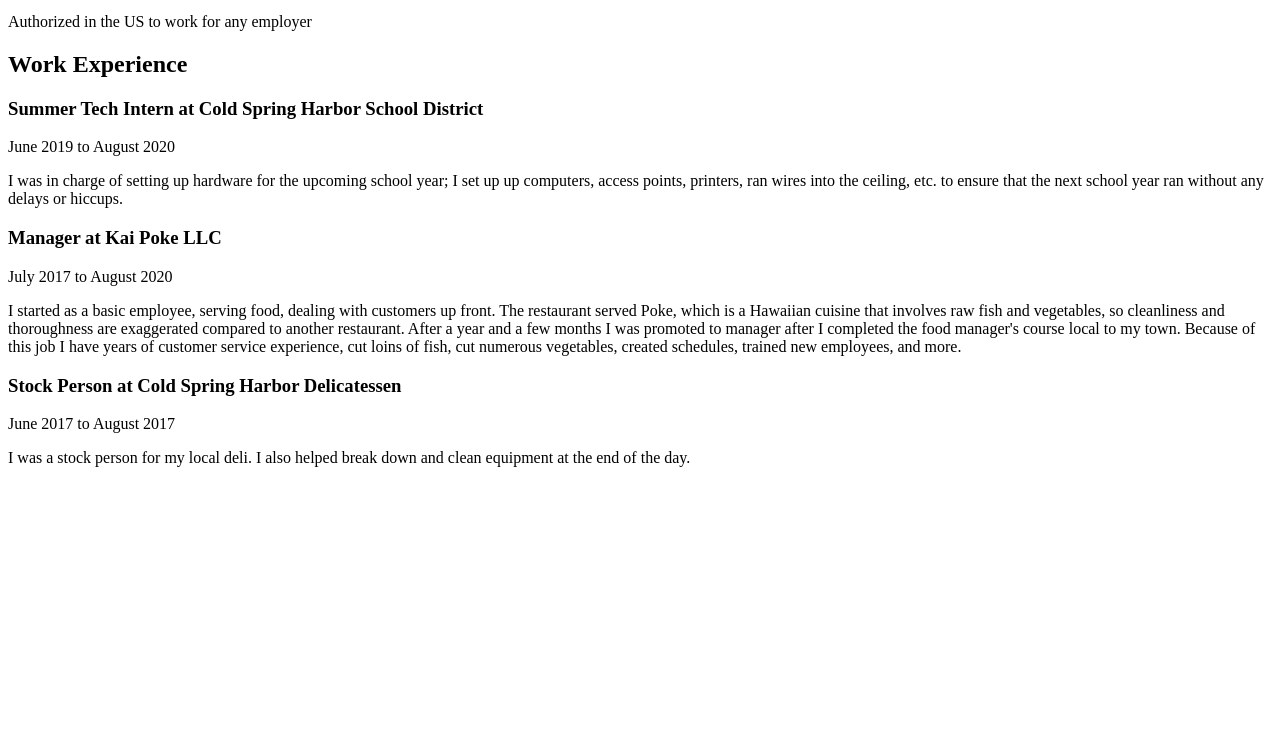
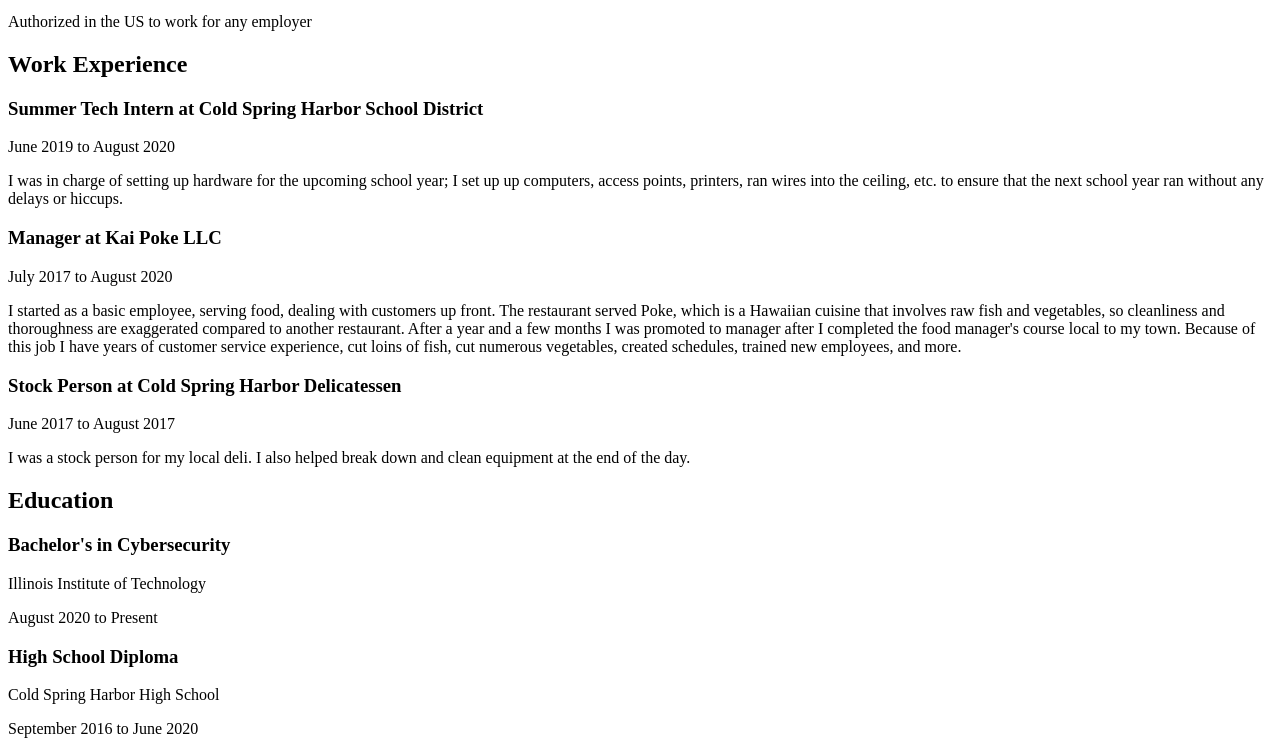
Before and after one commit to DlayDlay/itm-361-project1, a plain HTML site: page resume.html in a window 1280 px wide. Shown: the part 207-961 px from the top of the page. Before the commit the page ends 800 px from the top, so only its background shows below. Drawn offline with Linux system fonts and the light colour scheme.

Commit message:
Update resume.html
Education section to resume added

```diff
--- a/resume.html
+++ b/resume.html
@@ -31,4 +31,12 @@
   <h3>Stock Person at Cold Spring Harbor Delicatessen</h3>
   <p>June 2017 to August 2017</p>
   <p>I was a stock person for my local deli. I also helped break down and clean equipment at the end of the day.</p>
+  <h2>Education</h2>
+  <h3>Bachelor's in Cybersecurity</h3>
+  <p>Illinois Institute of Technology</p>
+  <p>August 2020 to Present</p>
+  <h3>High School Diploma</h3>
+  <p>Cold Spring Harbor High School</p>
+  <p>September 2016 to June 2020</p>
+
 </body>
```
